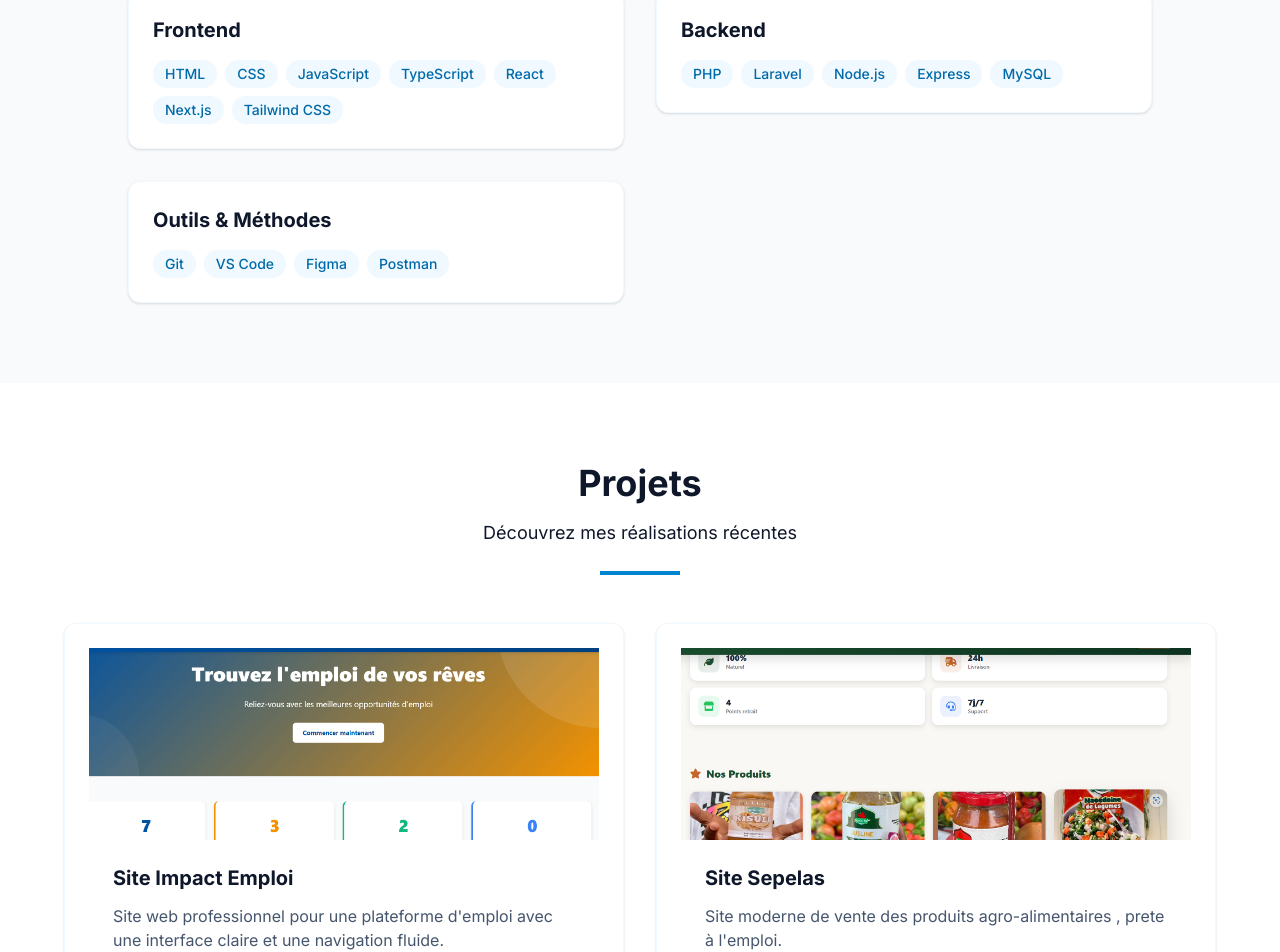
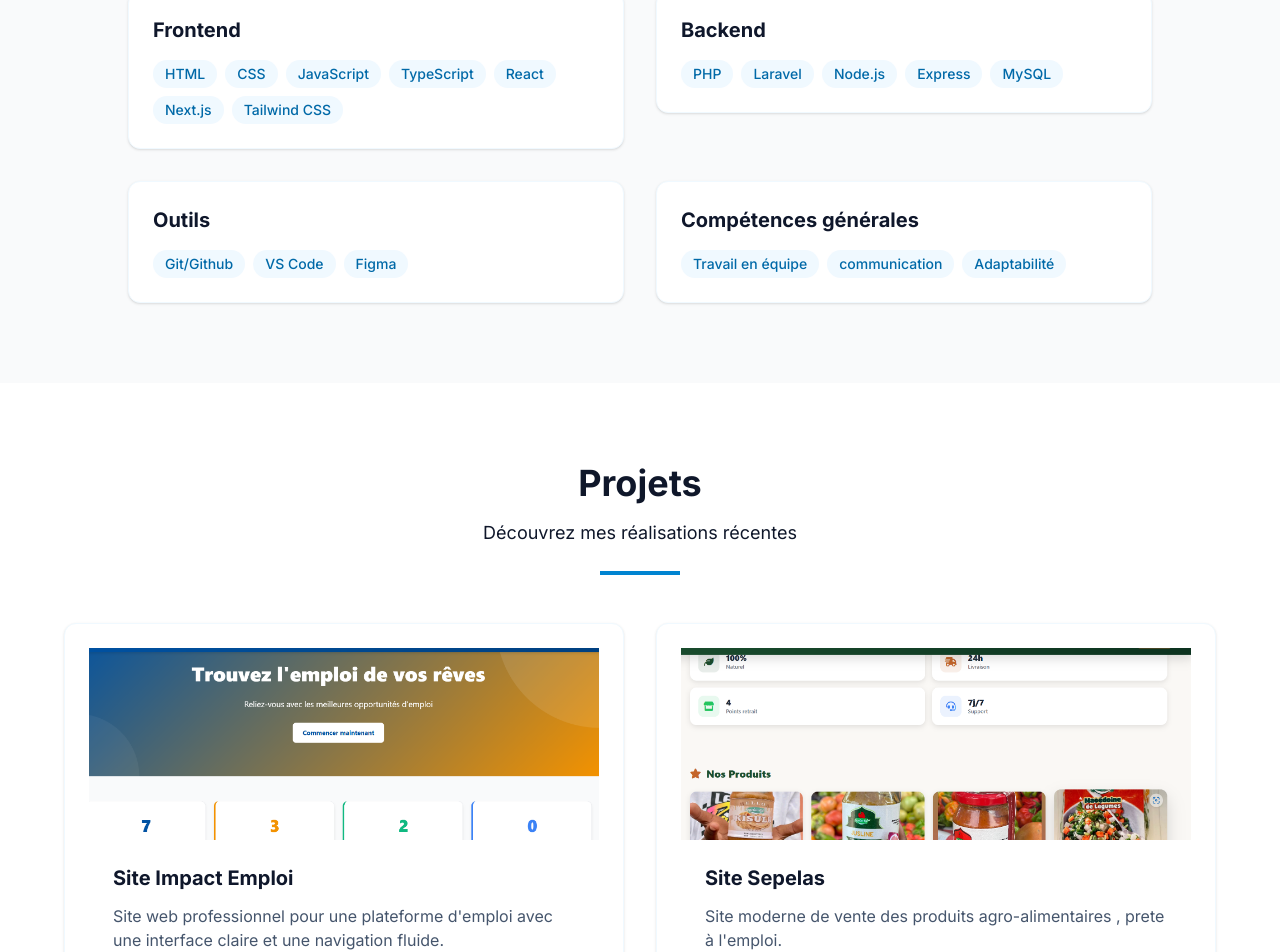
Before and after one commit to NGASSAI/monPortfolio, a Next.js app: page / in a window 1280 px wide. Shown: the part 1897-2849 px from the top of the page. Built offline with nearby package versions, Linux system fonts and the light colour scheme.

Commit message:
corrections compétences

```diff
--- a/data/portfolio.ts
+++ b/data/portfolio.ts
@@ -43,13 +43,21 @@ export const skillCategories: SkillCategory[] = [
     ],
   },
   {
-    name: 'Outils & Méthodes',
+    name: 'Outils ',
     skills: [
-      { name: 'Git' },
+      { name: 'Git/Github' },
       { name: 'VS Code' },
       { name: 'Figma' },
-      { name: 'Postman' },
     ],
+  },
+  {
+    name: 'Compétences générales',
+    skills: [
+      { name: 'Travail en équipe' },
+      { name: 'communication' },
+      { name: 'Adaptabilité' },
+    ],
+
   },
 ];
 
```
